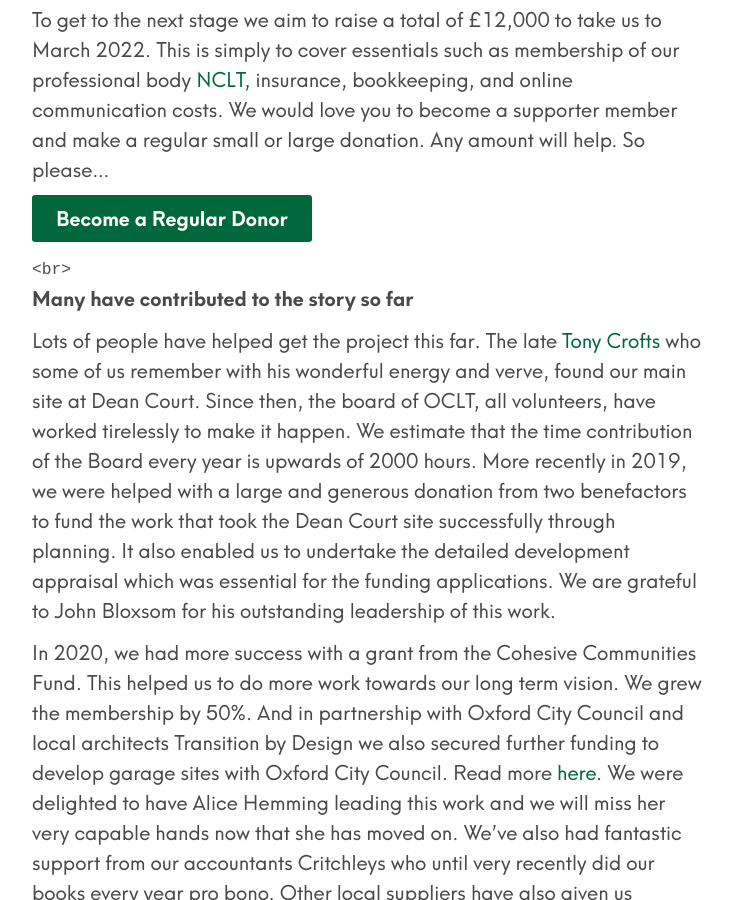
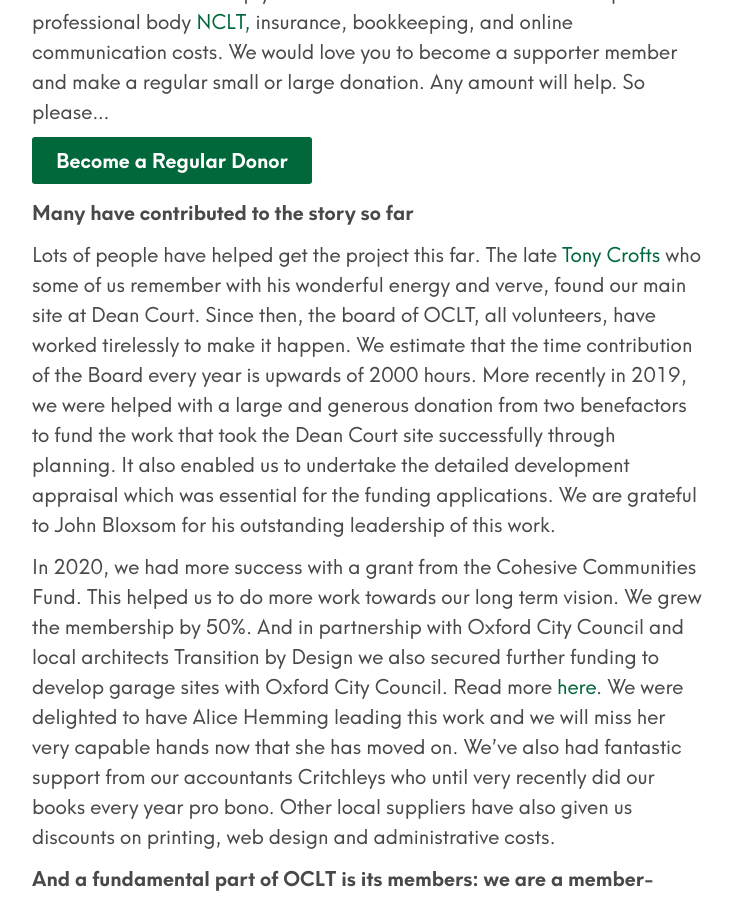
Before and after one commit to johnpuddephatt/oclt, a Jekyll site: the page built from _posts/2021-04-09-help-us-create-an-alternative-housing-system-become-a-supporter-member.md, in a window 1280 px wide and 900 px high, scrolled down 1115 px. Shown: the whole window, without its empty margins (272-1005 px from the left). Built offline with Jekyll 4.4.1, drawn with Linux system fonts in a browser that asks for light colours; some of the changed text lies outside the part shown.

Commit message:
Update from Forestry.io john@jdp.org.uk updated _posts/2021-04-09-help-us-create-an-alternative-housing-system-become-a-supporter-member.md

```diff
--- a/_posts/2021-04-09-help-us-create-an-alternative-housing-system-become-a-supporter-member.md
+++ b/_posts/2021-04-09-help-us-create-an-alternative-housing-system-become-a-supporter-member.md
@@ -9,21 +9,15 @@ We know that many people feel powerless in the face of the extreme housing need
 
 The pandemic and all the inequalities laid bare by it, have underlined the critical need to create more affordable and decent homes. Community Land Trusts (CLTs) are part of the solution to this and your local CLT needs you right now.
 
-    <br>
-
 **How you can help**
 
 You can become a member of OCLT for just £1. As a member you will receive regular updates about our work and have the chance to influence the future work of OCLT through attending AGMs and voting on major decisions. You’ll also be invited to other events for example celebratory events when we start on site. You’ll also have the chance to look at and comment on our plans before they’re finalised.
 
 {% include button.html link="https://app.donorfy.com/form/J7EEWBHW62/53NSK?mc_cid=a858633f39&mc_eid=UNIQID" text="Become a Member" %}
 
-    <br>
-
 To get to the next stage we aim to raise a total of £12,000 to take us to March 2022. This is simply to cover essentials such as membership of our professional body [NCLT,](http://www.communitylandtrusts.org.uk/) insurance, bookkeeping, and online communication costs. We would love you to become a supporter member and make a regular small or large donation. Any amount will help. So please…
 
 {% include button.html link="https://app.donorfy.com/form/J7EEWBHW62/Q58RQ" text="Become a Regular Donor" %}
-
-    <br>
 
 **Many have contributed to the story so far**
 
@@ -31,18 +25,14 @@ Lots of people have helped get the project this far. The late [Tony Crofts](http
 
 In 2020, we had more success with a grant from the Cohesive Communities Fund. This helped us to do more work towards our long term vision. We grew the membership by 50%. And in partnership with Oxford City Council and local architects Transition by Design we also secured further funding to develop garage sites with Oxford City Council. Read more [here](https://transitionbydesign.org/articles/weve-won-funding-to-turn-unloved-plots-of-land-into-new-social-homes/). We were delighted to have Alice Hemming leading this work and we will miss her very capable hands now that she has moved on. We’ve also had fantastic support from our accountants Critchleys who until very recently did our books every year pro bono. Other local suppliers have also given us discounts on printing, web design and administrative costs.
 
-And **a fundamental part of OCLT is its members: we are a member-owned organisation and we draw our powerbase from you**.
+**And a fundamental part of OCLT is its members: we are a member-owned organisation and we draw our powerbase from you**.
 
 We aim to break ground and start the build of the 8 Dean Court, much needed affordable homes by Autumn 2021. Our vision, that by Christmas 2022 the first residents will be moving into their new homes is within sight!
-
-    <br>
 
 ***
 
 **Join up**
 
-    <br>
-
 {% include button.html link="https://app.donorfy.com/form/J7EEWBHW62/53NSK?mc_cid=a858633f39&mc_eid=UNIQID" text="Become a Member" %}
 
 {% include button.html link="https://app.donorfy.com/form/J7EEWBHW62/Q58RQ" text="Become a Regular Donor" %}
```
